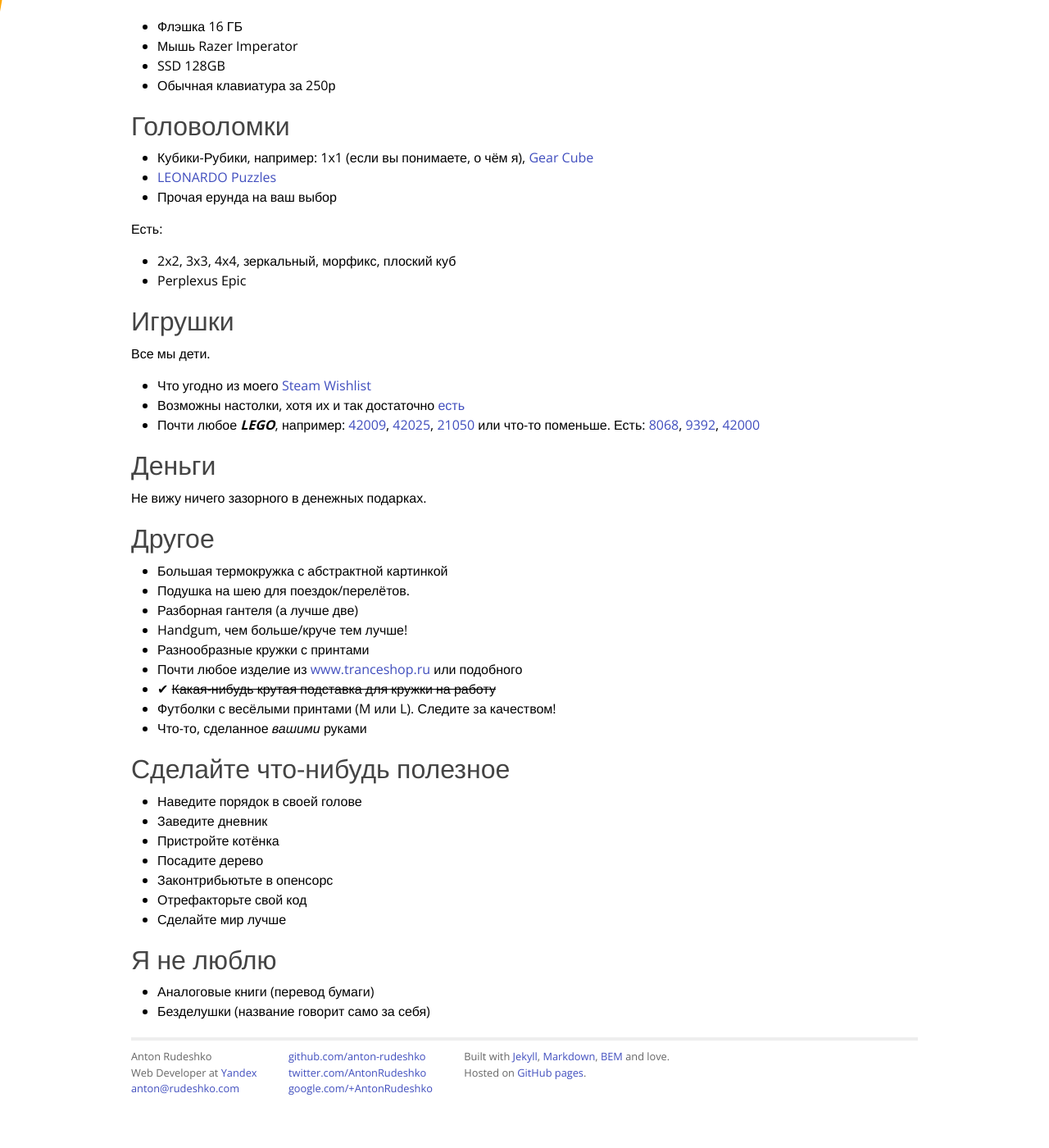
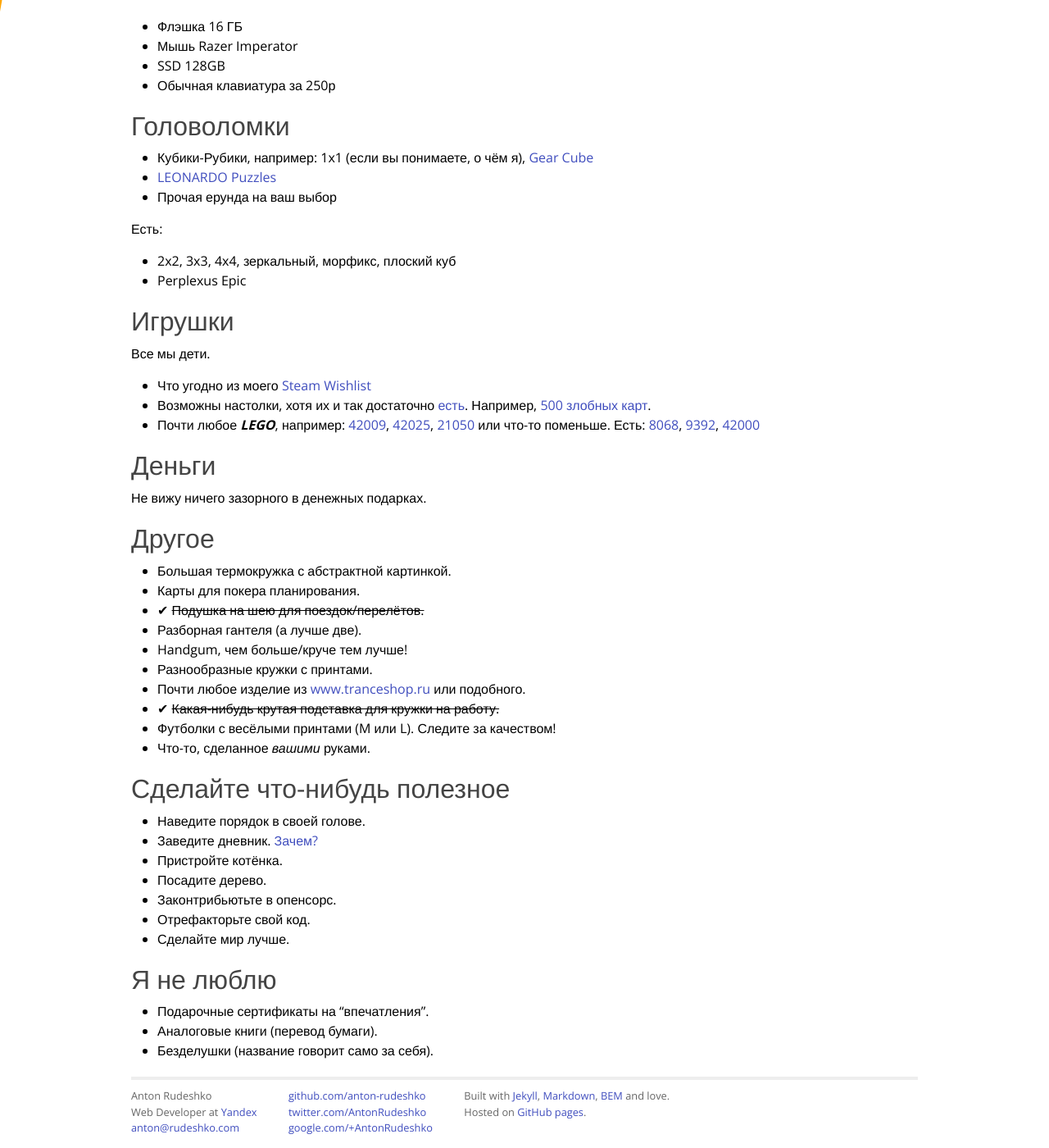
Before and after one commit to anton-rudeshko/anton-rudeshko.github.io, a Jekyll site: the page built from wishlist/index.md, in a window 1280 px wide and 1400 px high, scrolled down 570 px. Shown: the whole window at 82% size. Built offline with Jekyll 4.4.1, drawn with Linux system fonts in a browser that asks for light colours; Markdown is read by kramdown in place of the engine named in the settings; comment, search, counter and statistics services are not loaded; before the commit the page ends 1922 px from its top, so only the background shows below that; some of the changed text lies outside the part shown.

Commit message:
Update index.md

```diff
--- a/wishlist/index.md
+++ b/wishlist/index.md
@@ -47,7 +47,7 @@ Russian version only.
 Все мы дети.
 
   * Что угодно из моего [Steam Wishlist](http://steamcommunity.com/id/Tesla404/wishlist)
-  * Возможны настолки, хотя их и так достаточно [есть](https://docs.google.com/document/d/1tmS6GldcGQllXxe-SeEqjR-SzQPwu74BIwmjpf7LRyk/edit)
+  * Возможны настолки, хотя их и так достаточно [есть](https://docs.google.com/document/d/1tmS6GldcGQllXxe-SeEqjR-SzQPwu74BIwmjpf7LRyk/edit). Например, [500 злобных карт](http://www.mosigra.ru/Face/Show/500/).
   * Почти любое ***LEGO***, например: [42009](http://shop.lego.com/en-US/Mobile-Crane-MK-II-42009), [42025](http://shop.lego.com/en-US/Cargo-Plane-42025), [21050](http://shop.lego.com/en-US/Studio-21050) или что-то поменьше. Есть: [8068](http://shop.lego.com/en-US/Rescue-Helicopter-8068), [9392](http://shop.lego.com/en-US/Quad-Bike-9392), [42000](http://shop.lego.com/en-US/Racer-42000)
 
 ## Деньги
@@ -56,27 +56,29 @@ Russian version only.
 
 ## Другое
 
-  * Большая термокружка с абстрактной картинкой
-  * Подушка на шею для поездок/перелётов.
-  * Разборная гантеля (а лучше две)
+  * Большая термокружка с абстрактной картинкой.
+  * Карты для покера планирования.
+  * ✔ ~~Подушка на шею для поездок/перелётов.~~
+  * Разборная гантеля (а лучше две).
   * Handgum, чем больше/круче тем лучше!
-  * Разнообразные кружки с принтами
-  * Почти любое изделие из [www.tranceshop.ru](http://www.tranceshop.ru/) или подобного
-  * ✔ ~~Какая-нибудь крутая подставка для кружки на работу~~
+  * Разнообразные кружки с принтами.
+  * Почти любое изделие из [www.tranceshop.ru](http://www.tranceshop.ru/) или подобного.
+  * ✔ ~~Какая-нибудь крутая подставка для кружки на работу.~~
   * Футболки с весёлыми принтами (M или L). Следите за качеством!
-  * Что-то, сделанное *вашими* руками
+  * Что-то, сделанное *вашими* руками.
 
 ## Сделайте что-нибудь полезное
 
-  * Наведите порядок в своей голове
-  * Заведите дневник
-  * Пристройте котёнка
-  * Посадите дерево
-  * Законтрибьютьте в опенсорс
-  * Отрефакторьте свой код
-  * Сделайте мир лучше
+  * Наведите порядок в своей голове.
+  * Заведите дневник. [Зачем?](http://lifehacker.ru/2012/10/20/6-prichin-zavesti-lichnyjj-dnevnik/)
+  * Пристройте котёнка.
+  * Посадите дерево.
+  * Законтрибьютьте в опенсорс.
+  * Отрефакторьте свой код.
+  * Сделайте мир лучше.
 
 ## Я не люблю
 
-  * Аналоговые книги (перевод бумаги)
-  * Безделушки (название говорит само за себя)
+  * Подарочные сертификаты на "впечатления".
+  * Аналоговые книги (перевод бумаги).
+  * Безделушки (название говорит само за себя).
```
Also changed, not shown: other parts of wishlist/index.md (+1 -1 lines).
